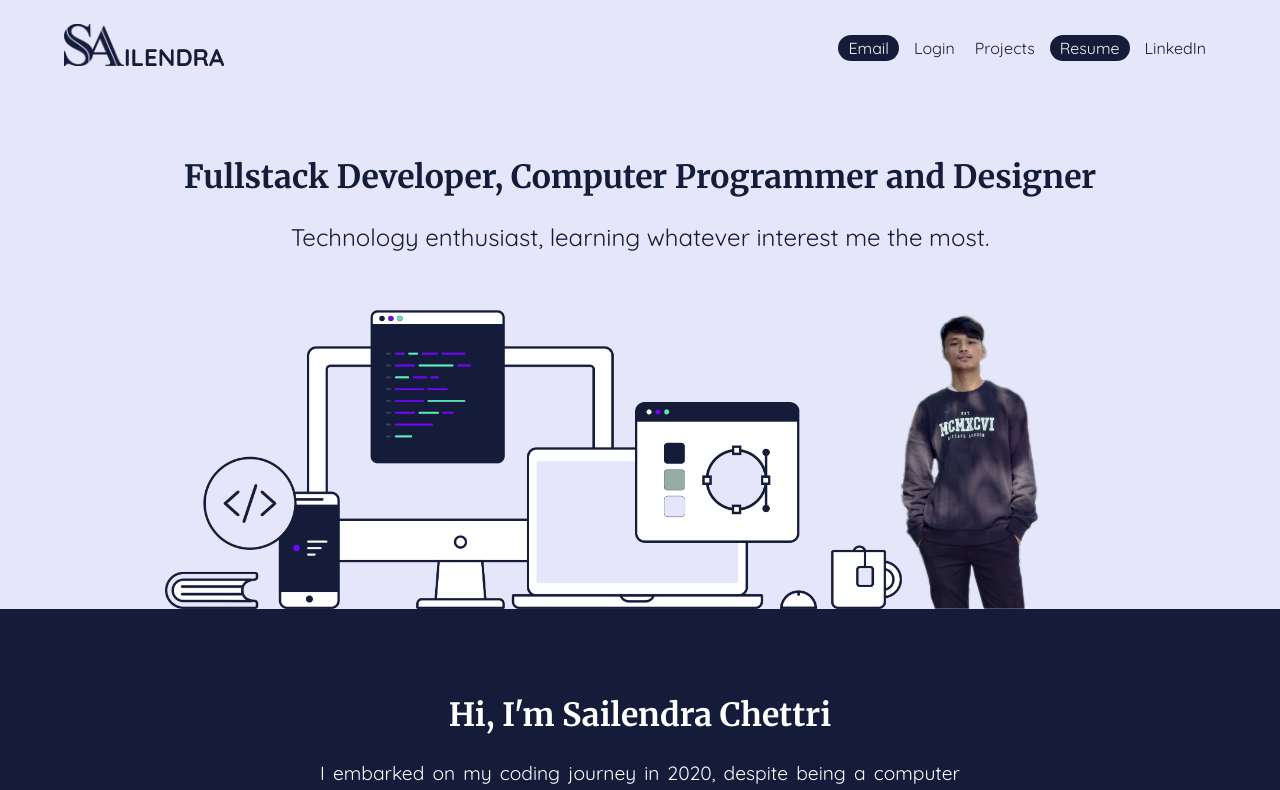
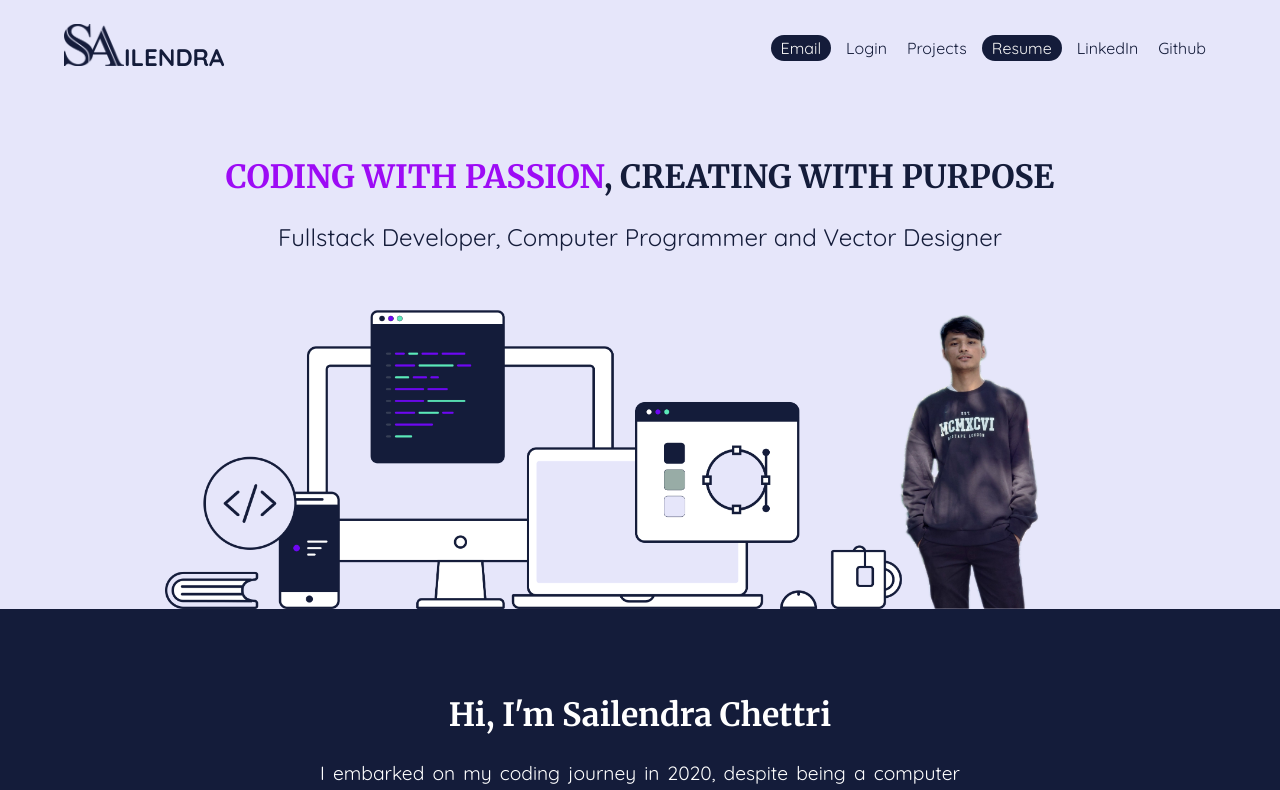
Before and after one commit to sailendrachettri/protfolio, a React (Create React App) app: page / in a window 1280 px wide. Shown: the top 790 px of the page. Built offline with nearby package versions, Linux system fonts and the light colour scheme; no server answers.

Commit message:
title changed

```diff
--- a/src/App.css
+++ b/src/App.css
@@ -273,6 +273,10 @@ main .landing-page p {
 .landing-page h2 {
   font-size: 2rem;
   padding: 0 1rem;
+}
+
+.heading-txt{
+  color: #9d0bf5;
 }
 
 .landing-page p {
--- a/src/components/Navbar.jsx
+++ b/src/components/Navbar.jsx
@@ -14,6 +14,7 @@ const Navbar = () => {
     const navigate = useNavigate();
     const resumeURL = 'https://drive.google.com/file/d/10V7j5lAsDgffbvn6j9cSjWwGLQLbY-nz/view?usp=sharing';
     const linkedinURL = 'https://www.linkedin.com/in/sailendrachettri';
+    const githubURL = "https://github.com/sailendrachettri";
 
     // ----------------------------METHODS----------------------------
     // hamburgre menu on mobile devices
@@ -78,6 +79,7 @@ const Navbar = () => {
                         <li><Link to="#projects">Projects</Link></li>
                         <li><Link to={resumeURL} className='active'>Resume</Link></li>
                         <li><Link to={linkedinURL}>LinkedIn</Link></li>
+                        <li><Link to={githubURL}>Github</Link></li>
                     </ul>
                 </nav>
             </header>
--- a/src/components/pages/Landingpage.jsx
+++ b/src/components/pages/Landingpage.jsx
@@ -5,8 +5,8 @@ const Landingpage = () => {
   return (
     <>
       <div className="landing-page">
-            <h2>Fullstack Developer, Computer Programmer and Designer</h2>
-            <p>Technology enthusiast, learning whatever interest me the most.</p>
+            <h2><span className='heading-txt'>CODING WITH PASSION</span>, CREATING WITH PURPOSE</h2>
+            <p>Fullstack Developer, Computer Programmer and Vector Designer</p>
             <img src={heroImage} alt="homepage" />
         </div>
     </>
```
